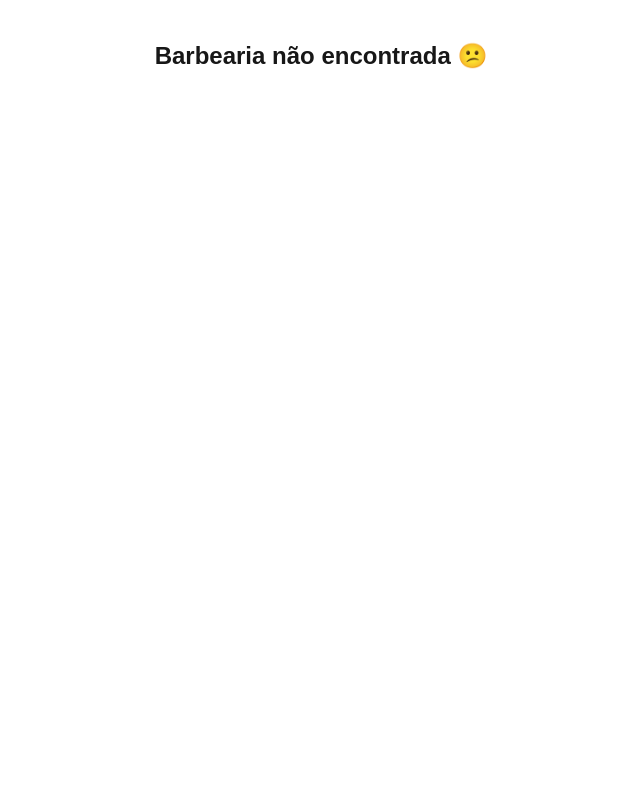
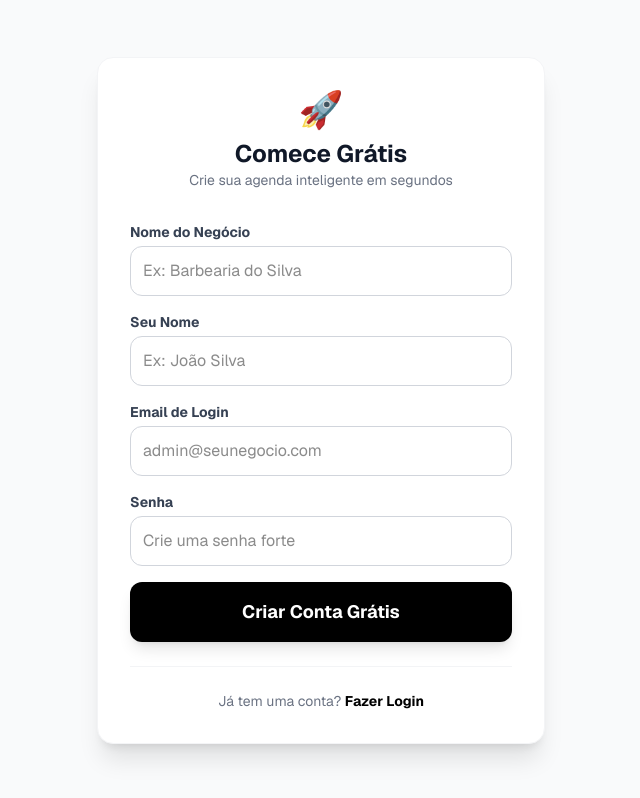
Before and after one commit to Emporio-Digital/agenda-inteligente, a Next.js app: page /cadastro in a window 1280 px wide. Shown: the whole page, without its empty margins (319-959 px from the left). Built offline with nearby package versions, Linux system fonts and the light colour scheme; no server answers; the database is empty.

Commit message:
Add cadastro page and link in login

```diff
--- /dev/null
+++ b/app/api/auth/register/route.ts
@@ -0,0 +1,63 @@
+import { NextResponse } from 'next/server'
+import { prisma } from '@/app/lib/prisma'
+import bcrypt from 'bcryptjs'
+
+export async function POST(request: Request) {
+  try {
+    const body = await request.json()
+    const { barbershopName, name, email, password } = body
+
+    // 1. Verificar se email já existe
+    const existingUser = await prisma.user.findUnique({
+      where: { email }
+    })
+
+    if (existingUser) {
+      return NextResponse.json({ error: 'Este email já está em uso.' }, { status: 400 })
+    }
+
+    // 2. Gerar o "Slug" (Link da barbearia) automaticamente
+    // Ex: "Barbearia do Zé" vira "barbearia-do-ze-1234" (pra ser único)
+    const randomCode = Math.floor(1000 + Math.random() * 9000)
+    const slug = barbershopName
+      .toLowerCase()
+      .trim()
+      .replace(/[^\w\s-]/g, '')
+      .replace(/[\s_-]+/g, '-') + '-' + randomCode
+
+    // 3. Criptografar a senha
+    const hashedPassword = await bcrypt.hash(password, 10)
+
+    // 4. Criar TUDO junto (Tenant + User)
+    // O prisma faz isso numa transação segura
+    const result = await prisma.$transaction(async (tx) => {
+      // Cria a Barbearia
+      const newTenant = await tx.tenant.create({
+        data: {
+          name: barbershopName,
+          slug: slug,
+          planTier: 'FREE_TRIAL', // Começa grátis pra testar
+        }
+      })
+
+      // Cria o Dono
+      const newUser = await tx.user.create({
+        data: {
+          name,
+          email,
+          password: hashedPassword,
+          role: 'ADMIN',
+          tenantId: newTenant.id
+        }
+      })
+
+      return { newTenant, newUser }
+    })
+
+    return NextResponse.json({ success: true, slug: result.newTenant.slug })
+
+  } catch (error) {
+    console.error('Erro no cadastro:', error)
+    return NextResponse.json({ error: 'Erro ao criar conta.' }, { status: 500 })
+  }
+}
--- /dev/null
+++ b/app/cadastro/page.tsx
@@ -0,0 +1,129 @@
+'use client'
+
+import { useState } from 'react'
+import { useRouter } from 'next/navigation'
+import Link from 'next/link'
+
+export default function RegisterPage() {
+  const router = useRouter()
+  const [loading, setLoading] = useState(false)
+  const [error, setError] = useState('')
+
+  const [formData, setFormData] = useState({
+    barbershopName: '',
+    name: '',
+    email: '',
+    password: ''
+  })
+
+  const handleChange = (e: React.ChangeEvent<HTMLInputElement>) => {
+    setFormData({ ...formData, [e.target.name]: e.target.value })
+  }
+
+  const handleSubmit = async (e: React.FormEvent) => {
+    e.preventDefault()
+    setLoading(true)
+    setError('')
+
+    const res = await fetch('/api/auth/register', {
+      method: 'POST',
+      body: JSON.stringify(formData),
+      headers: { 'Content-Type': 'application/json' }
+    })
+
+    if (res.ok) {
+      // Sucesso! Manda pro login
+      router.push('/login?registered=true')
+    } else {
+      const data = await res.json()
+      setError(data.error || 'Erro ao cadastrar')
+      setLoading(false)
+    }
+  }
+
+  return (
+    <div className="min-h-screen flex items-center justify-center bg-gray-50 p-4 font-sans">
+      <div className="max-w-md w-full bg-white rounded-2xl shadow-xl p-8 border border-gray-100">
+        <div className="text-center mb-8">
+          <div className="text-4xl mb-2">🚀</div>
+          <h1 className="text-2xl font-bold text-gray-900">Comece Grátis</h1>
+          <p className="text-gray-500 text-sm">Crie sua agenda inteligente em segundos</p>
+        </div>
+
+        <form onSubmit={handleSubmit} className="space-y-4">
+
+          <div>
+            <label className="block text-sm font-bold text-gray-700 mb-1">Nome do Negócio</label>
+            <input
+              name="barbershopName"
+              type="text"
+              required
+              placeholder="Ex: Barbearia do Silva"
+              className="w-full p-3 border border-gray-300 rounded-xl focus:ring-2 focus:ring-black outline-none"
+              onChange={handleChange}
+            />
+          </div>
+
+          <div>
+            <label className="block text-sm font-bold text-gray-700 mb-1">Seu Nome</label>
+            <input
+              name="name"
+              type="text"
+              required
+              placeholder="Ex: João Silva"
+              className="w-full p-3 border border-gray-300 rounded-xl focus:ring-2 focus:ring-black outline-none"
+              onChange={handleChange}
+            />
+          </div>
+
+          <div>
+            <label className="block text-sm font-bold text-gray-700 mb-1">Email de Login</label>
+            <input
+              name="email"
+              type="email"
+              required
+              placeholder="admin@seunegocio.com"
+              className="w-full p-3 border border-gray-300 rounded-xl focus:ring-2 focus:ring-black outline-none"
+              onChange={handleChange}
+            />
+          </div>
+
+          <div>
+            <label className="block text-sm font-bold text-gray-700 mb-1">Senha</label>
+            <input
+              name="password"
+              type="password"
+              required
+              placeholder="Crie uma senha forte"
+              className="w-full p-3 border border-gray-300 rounded-xl focus:ring-2 focus:ring-black outline-none"
+              onChange={handleChange}
+            />
+          </div>
+
+          {error && (
+            <div className="p-3 bg-red-50 text-red-600 text-sm rounded-lg text-center font-medium">
+              ⚠️ {error}
+            </div>
+          )}
+
+          <button
+            type="submit"
+            disabled={loading}
+            className="w-full bg-black text-white py-4 rounded-xl font-bold text-lg hover:bg-gray-800 transition-all disabled:opacity-50 shadow-lg"
+          >
+            {loading ? 'Criando sua conta...' : 'Criar Conta Grátis'}
+          </button>
+        </form>
+
+        <div className="mt-6 text-center pt-6 border-t border-gray-100">
+          <p className="text-sm text-gray-500">
+            Já tem uma conta?{' '}
+            <Link href="/login" className="font-bold text-black hover:underline">
+              Fazer Login
+            </Link>
+          </p>
+        </div>
+      </div>
+    </div>
+  )
+}
--- a/app/login/page.tsx
+++ b/app/login/page.tsx
@@ -1,14 +1,18 @@
 'use client'
 
-import { useState } from 'react'
-import { useRouter } from 'next/navigation'
+import { useState, Suspense } from 'react' // Suspense adicionado para evitar erro no build
+import { useRouter, useSearchParams } from 'next/navigation'
+import Link from 'next/link'
 
-export default function LoginPage() {
+function LoginForm() {
   const [email, setEmail] = useState('')
   const [password, setPassword] = useState('')
   const [error, setError] = useState('')
   const [loading, setLoading] = useState(false)
   const router = useRouter()
+  const searchParams = useSearchParams()
+
+  const registered = searchParams.get('registered')
 
   async function handleLogin(e: React.FormEvent) {
     e.preventDefault()
@@ -22,7 +26,7 @@ export default function LoginPage() {
     })
 
     if (res.ok) {
-      router.push('/admin') // Redireciona pro painel
+      router.push('/admin')
     } else {
       const data = await res.json()
       setError(data.error || 'Erro ao entrar')
@@ -31,13 +35,18 @@ export default function LoginPage() {
   }
 
   return (
-    <div className="min-h-screen flex items-center justify-center bg-gray-50 p-4 font-sans">
-      <div className="max-w-md w-full bg-white rounded-2xl shadow-xl p-8 border border-gray-100">
+    <div className="max-w-md w-full bg-white rounded-2xl shadow-xl p-8 border border-gray-100">
         <div className="text-center mb-8">
           <div className="text-4xl mb-2">🎩</div>
           <h1 className="text-2xl font-bold text-gray-900">Acesso Restrito</h1>
           <p className="text-gray-500 text-sm">Entre para gerenciar sua barbearia</p>
         </div>
+
+        {registered && (
+          <div className="mb-4 p-3 bg-green-50 text-green-700 text-sm rounded-lg text-center font-bold border border-green-100">
+            ✅ Conta criada com sucesso! Faça login.
+          </div>
+        )}
 
         <form onSubmit={handleLogin} className="space-y-4">
           <div>
@@ -79,10 +88,29 @@ export default function LoginPage() {
           </button>
         </form>
 
-        <div className="mt-6 text-center text-xs text-gray-400">
+        {/* --- AQUI ESTÁ O LINK QUE FALTAVA --- */}
+        <div className="mt-6 text-center pt-6 border-t border-gray-100">
+          <p className="text-sm text-gray-500">
+            Ainda não tem conta?{' '}
+            <Link href="/cadastro" className="font-bold text-black hover:underline">
+              Criar Grátis
+            </Link>
+          </p>
+        </div>
+
+        <div className="mt-4 text-center text-xs text-gray-400">
           Protegido por Agenda Inteligente SaaS ©
         </div>
       </div>
+  )
+}
+
+export default function LoginPage() {
+  return (
+    <div className="min-h-screen flex items-center justify-center bg-gray-50 p-4 font-sans">
+      <Suspense fallback={<div>Carregando...</div>}>
+        <LoginForm />
+      </Suspense>
     </div>
   )
 }
```
